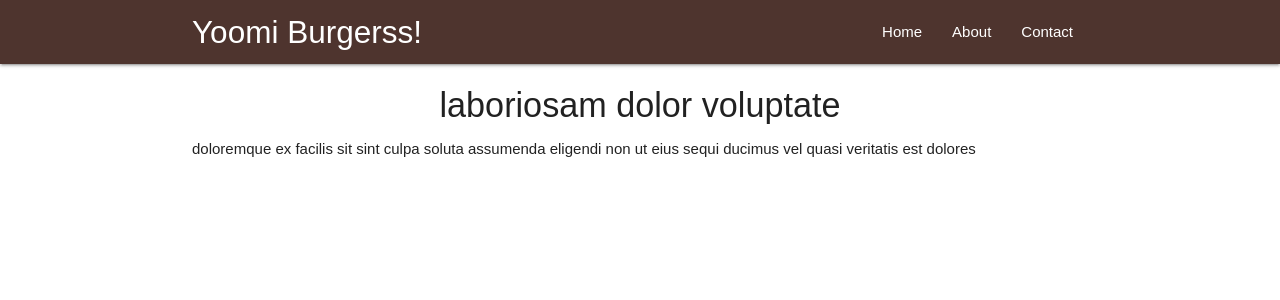
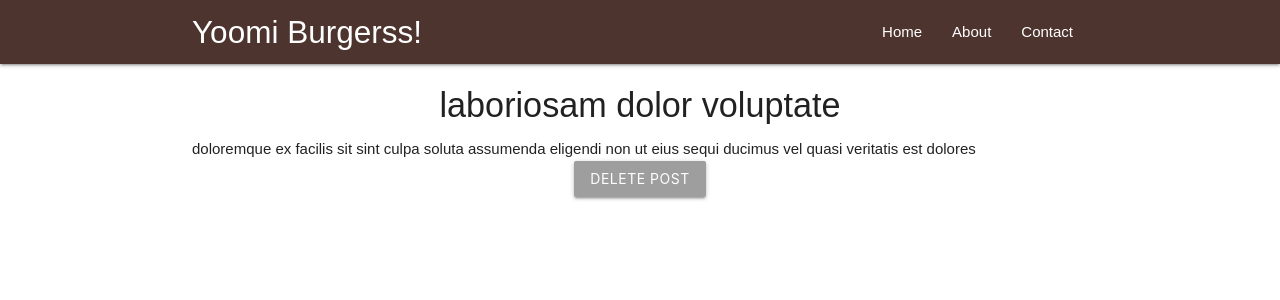
Before and after one commit to conspir0/react-redux_simple_page, a React (Create React App) app: page /1 in a window 1280 px wide. Shown: the top 300 px of the page. Built offline with nearby package versions, Linux system fonts and the light colour scheme.

Commit message:
Add deleting post in Post component with react-redux

```diff
--- a/src/components/Home/Home.js
+++ b/src/components/Home/Home.js
@@ -20,7 +20,7 @@
   // }
 
   render() {
-    console.log(this.props);
+    // console.log(this.props);
     // const { posts } = this.state;
     const { posts } = this.props;
     const postList = posts.length ? (
--- a/src/components/Navbar/Navbar.js
+++ b/src/components/Navbar/Navbar.js
@@ -2,8 +2,6 @@
 import { Link, NavLink, withRouter } from "react-router-dom";
 
 const Navbar = props => {
-  setTimeout(() => props.history.push("/"), 20000);
-
   return (
     <nav className="nav-wrappr brown darken-3">
       <div className="container">
--- a/src/components/Post/Post.js
+++ b/src/components/Post/Post.js
@@ -18,7 +18,13 @@
   //   });
   // }
 
+  handleClick = () => {
+    this.props.deletePost(this.props.post.id);
+    this.props.history.push("/");
+  };
+
   render() {
+    console.log(this.props);
     // const post = this.state.post ? (
     const post = this.props.post ? (
       <div className="post">
@@ -26,6 +32,11 @@
         <h4 className="center">{this.props.post.title}</h4>
         {/* <p>{this.state.post.body}</p> */}
         <p>{this.props.post.body}</p>
+        <div className="center">
+          <button className="btn grey" onClick={this.handleClick}>
+            delete post
+          </button>
+        </div>
       </div>
     ) : (
       <div className="center">Loading post</div>
@@ -42,4 +53,10 @@
   };
 };
 
-export default connect(mapStateToProps)(Post);
+const mapDispatchToProps = dispatch => {
+  return {
+    deletePost: id => dispatch({ type: "DELETE_POST", id: id })
+  };
+};
+
+export default connect(mapStateToProps, mapDispatchToProps)(Post);
--- a/src/reducers/rootReducer.js
+++ b/src/reducers/rootReducer.js
@@ -22,6 +22,14 @@
 };
 
 const rootReducer = (state = initState, action) => {
+  if (action.type === "DELETE_POST") {
+    let newPosts = state.posts.filter(post => action.id !== post.id);
+    return {
+      ...state,
+      posts: newPosts
+    };
+  }
+
   return state;
 };
 
```
